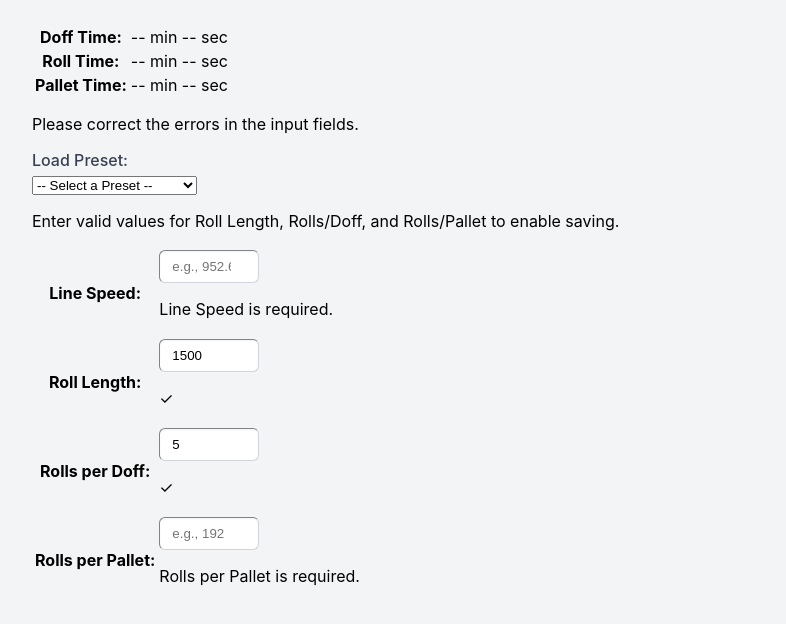
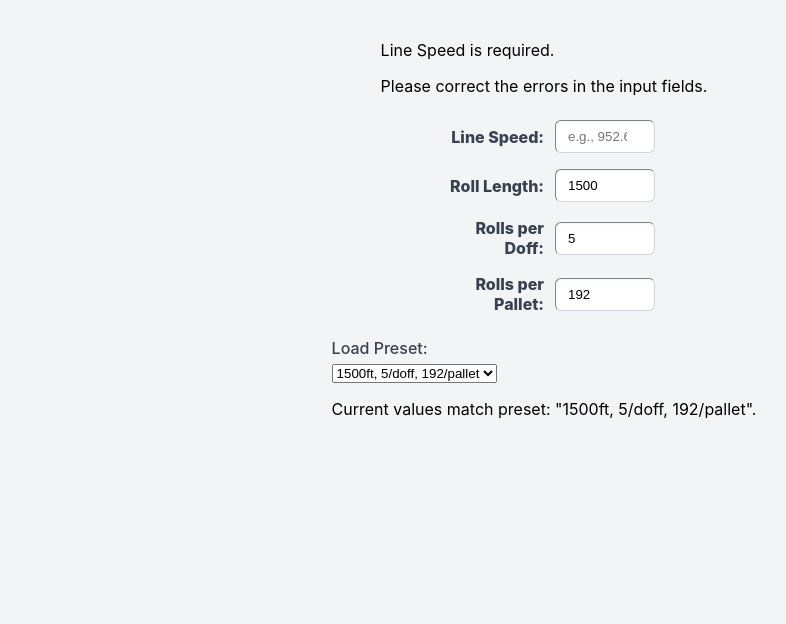
Before and after one commit to terrelcodes/dofftime, a plain HTML site: page index.html in a window 1280 px wide. Shown: the whole page, without its empty margins (96-882 px from the left). Drawn offline with Linux system fonts and the light colour scheme.

Commit message:
consolidate validation messages
I want only one status area. It will display the completed calculation,
or it will display the error messages.

```diff
--- a/index.html
+++ b/index.html
@@ -12,6 +12,21 @@
             /* gray-100 */
         }
 
+        .main-container {
+            display: flex;
+            flex-direction: column;
+            align-items: center;
+            justify-content: center;
+            padding: 1rem;
+            /* p-4 */
+        }
+        table {
+            width: 100%;
+            margin-bottom: 1rem;
+            border-radius: 0.5rem;
+            /* rounded-lg */
+            overflow: hidden;
+        }
         .input-error {
             border-color: #EF4444;
             /* red-500 */
@@ -40,7 +55,30 @@
             color: #374151;
             /* gray-700 */
         }
-
+        th {
+            text-align: right;
+            padding: 0.5rem 0;
+            width: 50%;
+            font-weight: 800;
+            /* medium */
+            color: #374151;
+            /* gray-700 */
+        }
+        td {
+            padding: 0.5rem 0;
+            text-align: right;
+            width: 50%;
+            font-weight: 400;
+            /* normal */
+            color: #374151;
+            /* gray-700 */
+        }
+        table {
+            width: 100%;
+            border-collapse: collapse;
+            margin-bottom: 1rem;
+            /* mb-4 */
+        }
         input[type="number"]
          {
             padding: 0.5rem 0.75rem;
@@ -92,7 +130,7 @@
 <body class="flex items-center justify-center min-h-screen">
 
     <div class="main-container">
-        <table>
+        <table id="output-panel" style="display: none;">
             <tr>
                 <th>Doff Time:</th>
                 <td id="doffTimeOutput">-- min -- sec</td>
@@ -106,46 +144,45 @@
                 <td id="palletTimeOutput">-- min -- sec</td>
             </tr>
         </table>
-        <p id="overallValidationMessage"></p>
-        <div>
-            <label for="presetSelector">Load Preset:</label>
-            <select id="presetSelector" name="presetSelector"></select><button id="savePresetButton">Save Current as
-                Preset</button>
-            <p id="savePresetMessage" class="mt-2 text-xdds text-gray-500"></p>
+        <div id="error-panel">
+            <p id="lineSpeedValidation"></p>
+            <p id="rollLengthValidation"></p>
+            <p id="rollsPerDoffValidation"></p>
+            <p id="rollsPerPalletValidation"></p>
+            <p id="overallValidationMessage"></p>
         </div>
+
         <form id="productionForm">
             <table>
                 <tr>
                     <th>Line Speed:</th>
-                    <td><input type="number" id="lineSpeed" name="lineSpeed" min="400" step="any" required
-                            placeholder="e.g., 952.6">
-                        <p id="lineSpeedValidation"></p>
+                    <td><input type="number" id="lineSpeed" name="lineSpeed" min="400" step="any" required placeholder="e.g., 952.6">
                     </td>
                 </tr>
                 <tr>
                     <th>Roll Length:</th>
-                    <td><input type="number" id="rollLength" name="rollLength" min="1000" step="any" required
-                            value="1500">
-                        <p id="rollLengthValidation"></p>
+                    <td><input type="number" id="rollLength" name="rollLength" min="1000" step="any" required value="1500">
                     </td>
                 </tr>
                 <tr>
                     <th>Rolls per Doff:</th>
-                    <td><input type="number" id="rollsPerDoff" name="rollsPerDoff" min="2" max="8" step="1" required
-                            value="5">
-                        <p id="rollsPerDoffValidation"></p>
+                    <td><input type="number" id="rollsPerDoff" name="rollsPerDoff" min="2" max="8" step="1" required value="5">
                     </td>
                 </tr>
                 <tr>
                     <th>Rolls per Pallet:</th>
-                    <td><input type="number" id="rollsPerPallet" name="rollsPerPallet" min="16" step="1" required
-                            placeholder="e.g., 192">
-                        <p id="rollsPerPalletValidation"></p>
+                    <td><input type="number" id="rollsPerPallet" name="rollsPerPallet" min="16" step="1" required value="192">
                     </td>
                 </tr>
             </table>
         </form>
 
+        <div id="preset-panel">
+            <label for="presetSelector">Load Preset:</label>
+            <select id="presetSelector" name="presetSelector"></select>
+            <button id="savePresetButton">Save Current as Preset</button>
+            <p id="savePresetMessage"></p>
+        </div>
     </div>
     </div>
 
@@ -164,6 +201,10 @@
         const lineSpeedValidationMsg = document.getElementById('lineSpeedValidation');
         const rollsPerPalletValidationMsg = document.getElementById('rollsPerPalletValidation');
         const overallValidationMessage = document.getElementById('overallValidationMessage');
+
+        const outputPanel = document.getElementById('output-panel');
+        const errorPanel = document.getElementById('error-panel');
+
 
         const rollTimeOutput = document.getElementById('rollTimeOutput');
         const doffTimeOutput = document.getElementById('doffTimeOutput');
@@ -380,8 +421,6 @@
                 return false;
             }
             inputEl.classList.add('input-success');
-            msgEl.textContent = '✓';
-            msgEl.classList.add('text-green-500');
             return true;
         }
 
@@ -398,8 +437,12 @@
                 rollTimeOutput.textContent = "-- min -- sec";
                 palletTimeOutput.textContent = "-- min -- sec";
                 overallValidationMessage.textContent = "Please correct the errors in the input fields.";
+                outputPanel.style.display = "none";
+                errorPanel.style.display = "block";
                 return;
             }
+            outputPanel.style.display = "block";
+            errorPanel.style.display = "none";
             overallValidationMessage.textContent = "";
 
             const rl = parseFloat(rollLengthInput.value);
```
